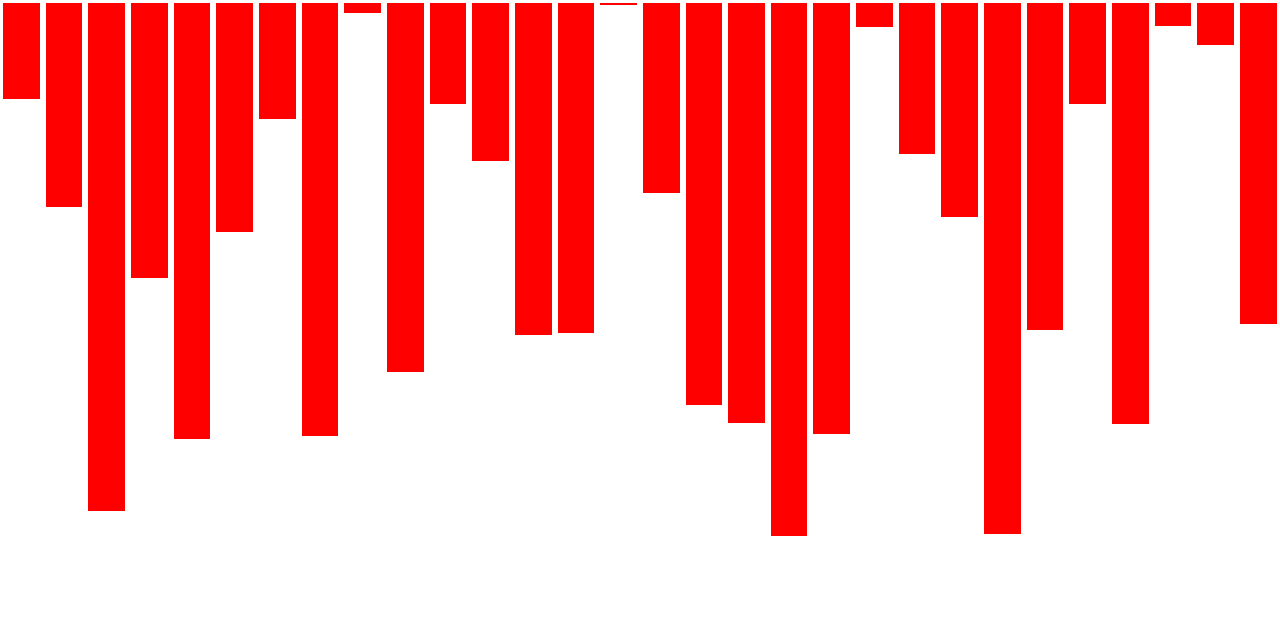
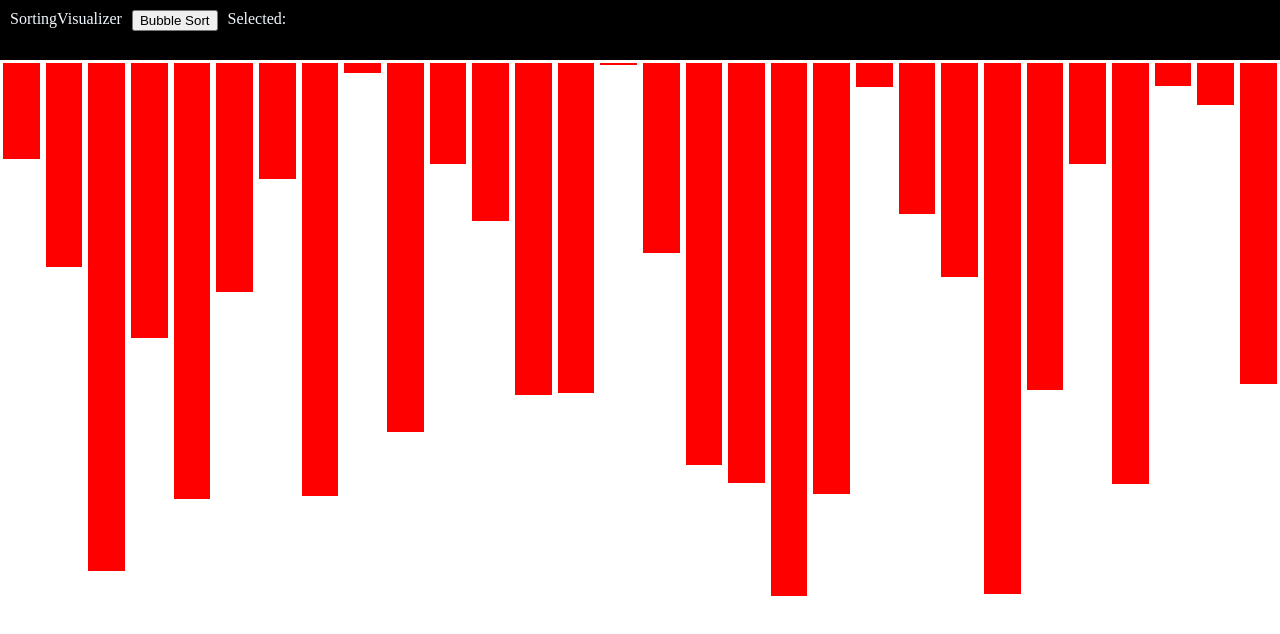
Before and after one commit to RohanK22/sorting-visualizer, a React (Create React App) app in the folder client/: page / in a window 1280 px wide. Shown: the top 634 px of the page. Built offline with nearby package versions, Linux system fonts and the light colour scheme.

Commit message:
Finished Bubble Sort

```diff
--- a/client/src/App.css
+++ b/client/src/App.css
@@ -2,37 +2,18 @@
   text-align: center;
 }
 
-.App-logo {
-  height: 40vmin;
-  pointer-events: none;
+.Toolbar {
+  font-family: 'Times New Roman', Times, serif;
+  padding: 5px;
+  margin: 0px;
+  background-color: black;
+  color: aliceblue;
+  width: inherit;
+  height: 50px;
+
 }
 
-@media (prefers-reduced-motion: no-preference) {
-  .App-logo {
-    animation: App-logo-spin infinite 20s linear;
-  }
+.ToolbarItem {
+  float: left;
+  padding: 5px;
 }
-
-.App-header {
-  background-color: #282c34;
-  min-height: 100vh;
-  display: flex;
-  flex-direction: column;
-  align-items: center;
-  justify-content: center;
-  font-size: calc(10px + 2vmin);
-  color: white;
-}
-
-.App-link {
-  color: #61dafb;
-}
-
-@keyframes App-logo-spin {
-  from {
-    transform: rotate(0deg);
-  }
-  to {
-    transform: rotate(360deg);
-  }
-}
--- a/client/src/App.js
+++ b/client/src/App.js
@@ -1,12 +1,32 @@
 import SortingVisualizer from './SortingVisualizer';
+import Toolbar from './Toolbar';
 import './App.css';
+import React from 'react';
 
-function App() {
-  return (
-    <div className="App">
-      <SortingVisualizer/>
-    </div>
-  );
+class App extends React.Component {
+  constructor(props) {
+    super(props);
+      this.state = {
+            selectedMenu: null,
+            finishedSorting: null,
+      };
+
+  }
+
+  changeState(selectedM, finSort) {
+    this.setState({selectedMenu: selectedM, finishedSorting: finSort});
+
+  }
+
+  render() {
+    console.log("Re rendering with :" + this.state.selectedMenu);
+    return (
+      <div className="App">
+        <Toolbar changeState={this.changeState.bind(this)} finishedSorting={this.state.finishedSorting} selectedMenu={this.state.selectedMenu}/>
+        <SortingVisualizer selectedMenu={this.state.selectedMenu} finishedSorting={this.state.finishedSorting}/>
+      </div>
+    );
+  }
 }
 
 export default App;
--- a/client/src/SortingVisualizer.js
+++ b/client/src/SortingVisualizer.js
@@ -7,6 +7,7 @@ const MAX_BAR_HEIGHT = window.innerHeight / 1.5;
 
 export default class SortingVisualizer extends React.Component {
     constructor(props) {
+
         super(props);
         let l = [];
         for(let i=0; i<NUMBER_OF_LIST_ITEMS; i++) {
@@ -15,6 +16,24 @@ export default class SortingVisualizer extends React.Component {
         this.state = {
             list: l,
         }
+    }
+
+
+
+    componentDidMount() {
+        let l = this.state.list;
+            let t;
+            for(let i = 0; i< l.length; i++) {
+                for(let j = 0; j< l.length - 1 - i; j++) {
+                    if(l[j] > l[j+1]) {
+                        t = l[j];
+                        console.log("M");
+                        l[j] = l[j+1];
+                        l[j+1] = t;
+                    }
+
+                }
+            }
     }
 
     render() {
@@ -34,7 +53,7 @@ export default class SortingVisualizer extends React.Component {
             <div className="SortingVisualizer">
                 {bars}
             </div>
-        )
+        );
     }
 
 }
--- /dev/null
+++ b/client/src/Toolbar.js
@@ -0,0 +1,30 @@
+import React from 'react';
+
+class ToolBar extends React.Component {
+    constructor(props) {
+        super(props);
+    }
+
+    render() {
+        return (
+            <div className="Toolbar">
+                <div className="ToolbarItem">
+                    <div className="ToolbarTitle">
+                        SortingVisualizer
+                    </div>
+                </div>
+                <div className="ToolbarItem">
+                    <button type="button" className="ToolBarItem" onClick={() => {
+                        this.props.changeState("bubble", false);
+                    }}>Bubble Sort</button>
+                </div>
+                <div className="ToolbarItem">
+                    Selected: {this.props.selectedMenu}
+                </div>
+
+            </div>
+        );
+    }
+}
+
+export default ToolBar;
```
